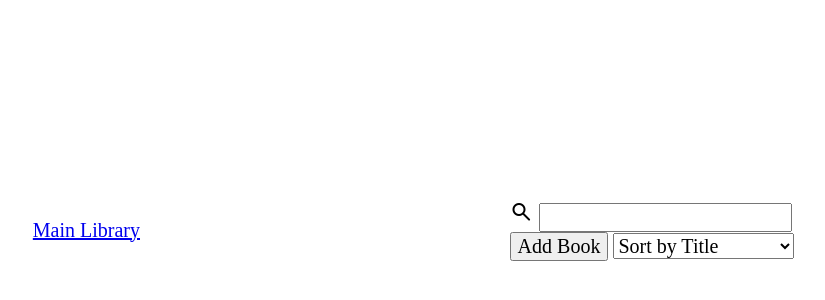
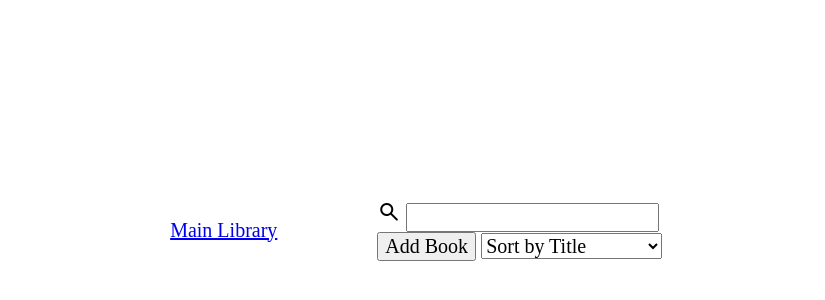
Before and after one commit to carafelix/minimalist-library, a website: page index.html in a window 1280 px wide. Shown: the part 170-470 px from the top of the page, without its empty margins (116-941 px from the left). Drawn offline with nearby package versions, Linux system fonts and the light colour scheme; files that its build step writes are made by us from their sources.

```diff
--- a/index.html
+++ b/index.html
@@ -10,10 +10,10 @@
 </head>
 <body>
     <main>
-        <nav id="sidenav-library-selection">
+        <nav id="sidenav-library-selection" class="hidable">
             <a href="#main">Main Library</a>
         </nav>
-        <div id="ground">
+        <div id="ground" class="hidable">
 
             <div id="library">
                 <div id="stand" class="mid">
--- a/src/sass/index.scss
+++ b/src/sass/index.scss
@@ -22,23 +22,25 @@
     min-height: 100vh;
     min-width: 100vw;
     display: grid;
-    grid-template-columns: 1fr 4fr;
+    grid-template-columns: 1fr 2fr;
     align-items: center;
+    gap: 5rem;
 }
 nav{
     grid-column-start: 1;
     text-align: end
 }
 #ground{
-    @include center()
+    @include center();
+    justify-content: start;
 }
 
 
 #new-book-div{
     line-height: 1.5;
     position: absolute;
-    top: center;
-    left: center;
+    left: 50%;
+    transform: translateX(-50%);
     padding: 50px;
     background-color: blanchedalmond;
     width: 400px;
@@ -78,6 +80,6 @@
 .hide{
     opacity: 0;
 }
-div#ground{
+div#ground, nav#sidenav-library-selection{
     transition: all 1s ease;
 }
```
Also changed, not shown: src/ts/index.ts (+3 -5 lines).
